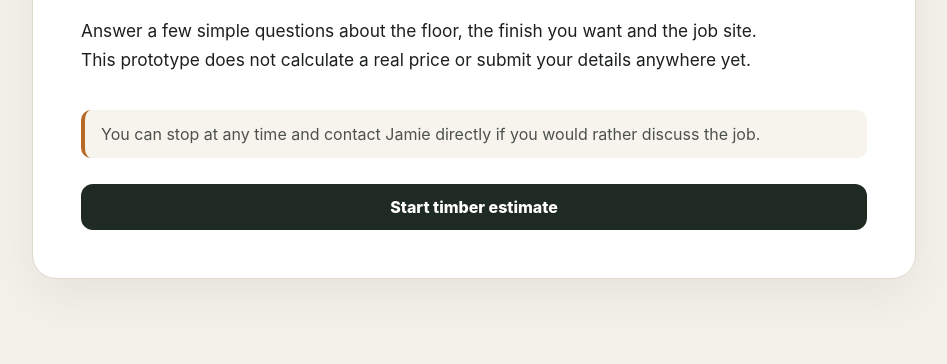
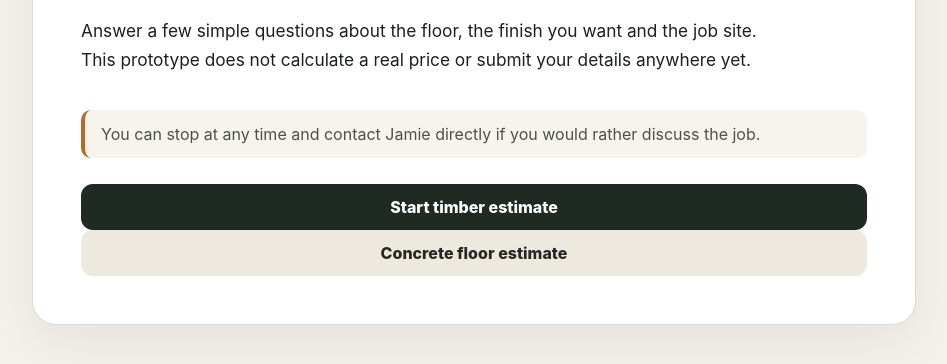
Before and after one commit to FloormanWaikato/floorman-estimator, a plain HTML site: page index.html in a window 1280 px wide. Shown: the part 386-750 px from the top of the page, without its empty margins (166-1113 px from the left). Drawn offline with Linux system fonts and the light colour scheme.

Commit message:
Link timber and concrete estimator prototypes

```diff
--- a/index.html
+++ b/index.html
@@ -23,6 +23,7 @@
       <p>Answer a few simple questions about the floor, the finish you want and the job site. This prototype does not calculate a real price or submit your details anywhere yet.</p>
       <div class="notice">You can stop at any time and contact Jamie directly if you would rather discuss the job.</div>
       <button class="primary" id="startBtn">Start timber estimate</button>
+      <button class="secondary" type="button" onclick="window.location.href='concrete.html'">Concrete floor estimate</button>
     </section>
 
     <section class="wizard hidden" id="wizard">
```
